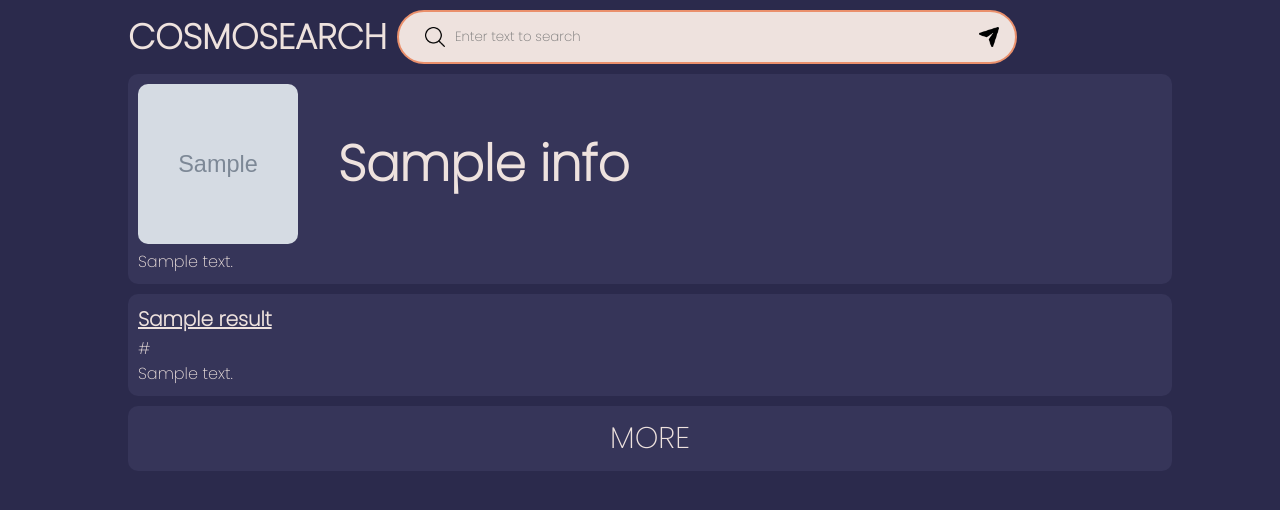
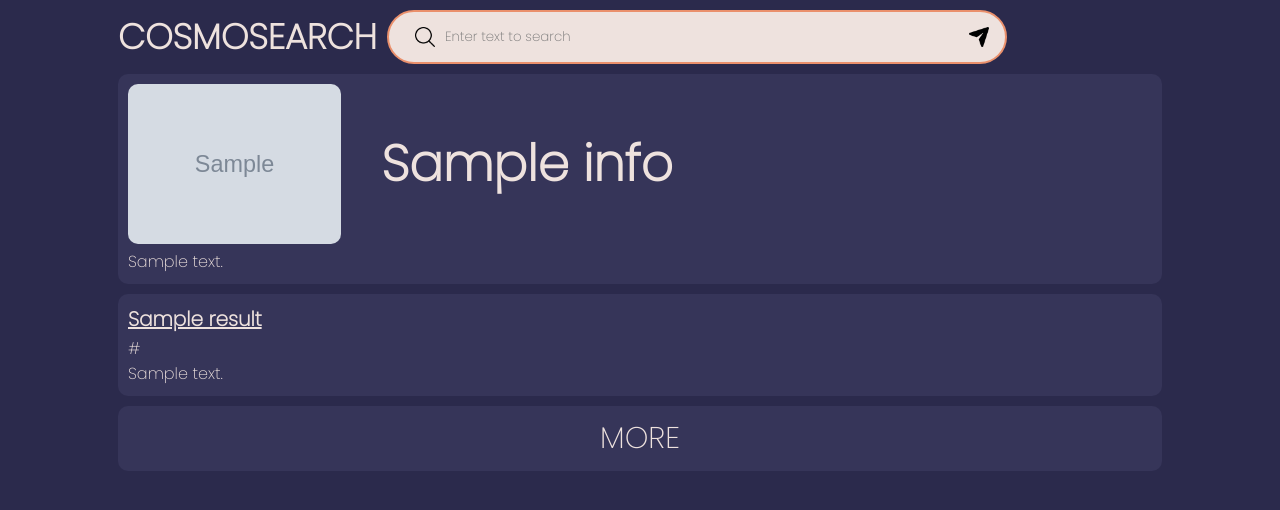
Before and after one commit to asterjdm/Cosmos-Search, a Flask app: template app/templates/search.html in a window 1280 px wide. Shown: the top 510 px of the page. Run offline with Flask 3, Linux system fonts and the light colour scheme; the template is opened without the code that fills it: most values are stand-ins (such as "Sample title", 1, 10 or a date in 2020); grey boxes marked "Sample" are stand-in pictures.

Commit message:
Fix center bug and fix img width

```diff
--- a/app/static/style/search.css
+++ b/app/static/style/search.css
@@ -24,6 +24,7 @@ a {
     margin-top: 10px;
     display: flex;
     justify-content: left;
+    transform: translate(-10px);
 }
 .main-title {
     text-transform: uppercase;
@@ -82,6 +83,7 @@ a {
     overflow-x: auto;
     scrollbar-width: none;
     transition: 0.3s ease-in-out;
+    transform: translate(-10px);
 }
 .search-container:hover, .wikipedia:hover {
     background: var(--hover-color);
@@ -106,7 +108,7 @@ a {
 .wiki-img {
     border-radius: 10px;
     height: 160px;
-    width: 160px;
+    width: auto;
 }
 .next-button {
     display: flex;
```
